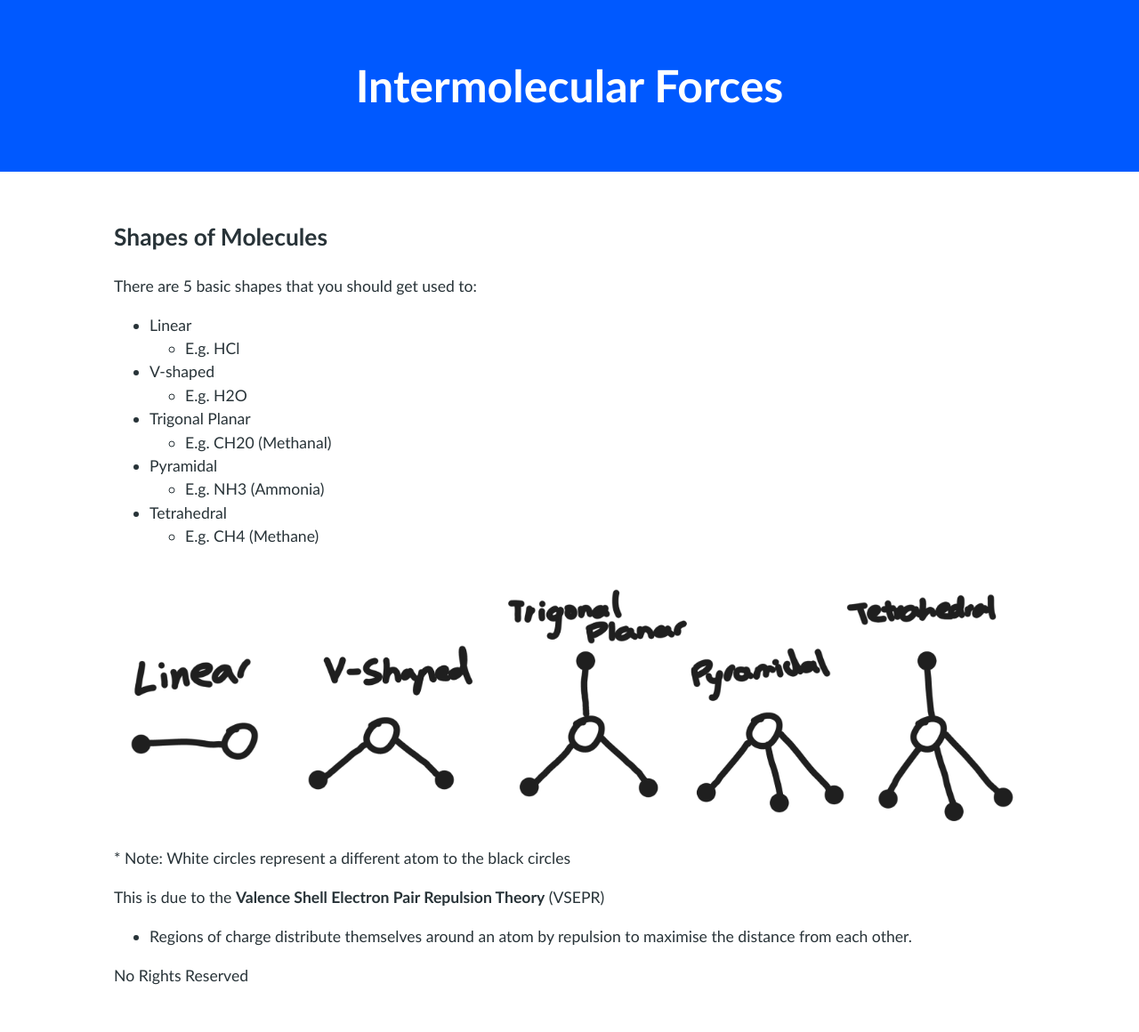
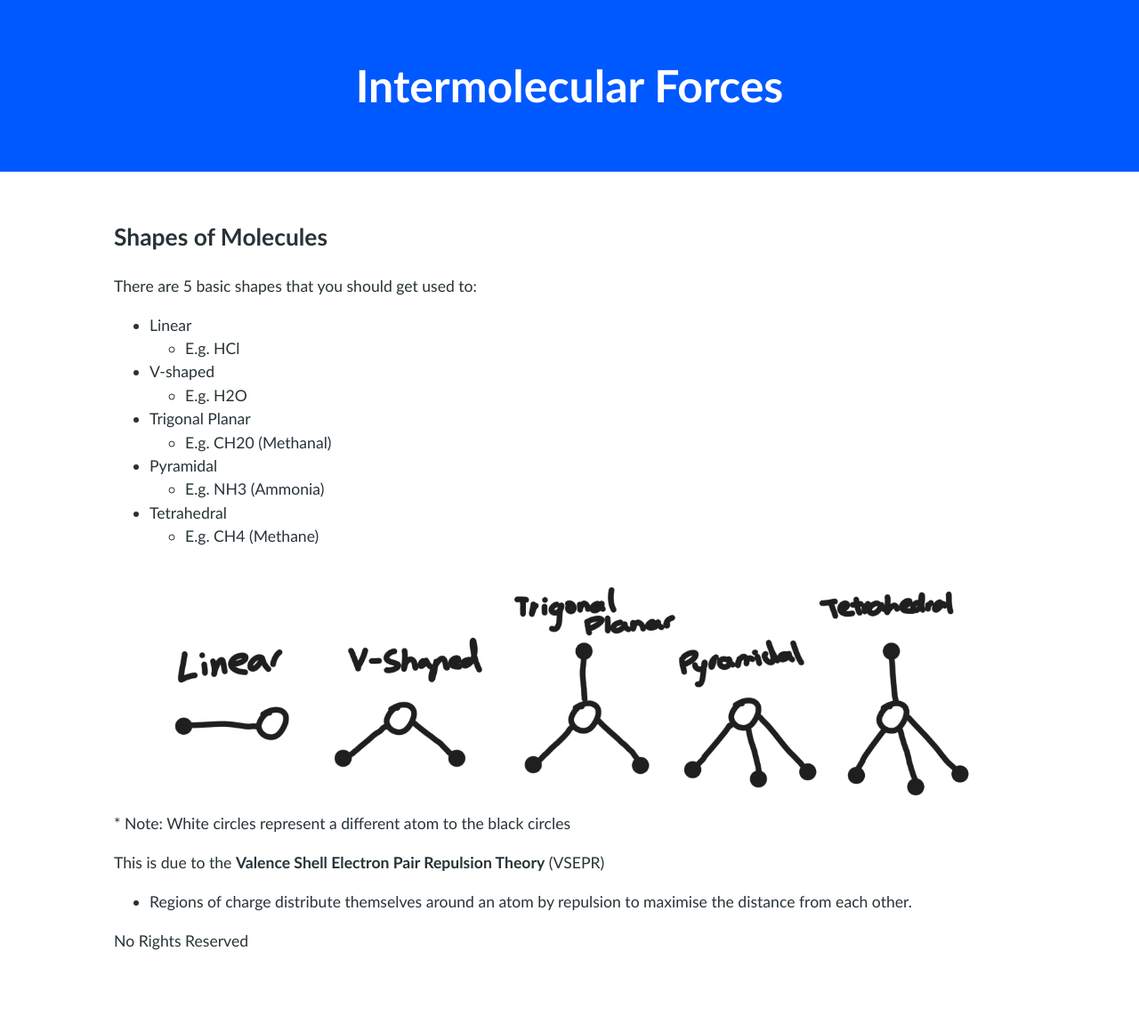
Before and after one commit to Pi-thagoras/the-chicken-pen, a Jekyll site: the page built from Intermolecular-Forces.md, in a window 1280 px wide. Shown: the whole page at 89% size. Built offline with Jekyll 4.4.1, drawn with Linux system fonts in a browser that asks for light colours; after the commit the page ends 1121 px from its top, so only the background shows below that.

Commit message:
vault backup: 2023-04-05 19:49:12

```diff
--- a/assets/css/styles.css
+++ b/assets/css/styles.css
@@ -66,6 +66,8 @@ table {
 }
 
 img {
-  width: 100%;
-  height: auto;
+  display: block;
+  margin-left: auto;
+  margin-right: auto;
+  width: 90%;
 }
```
